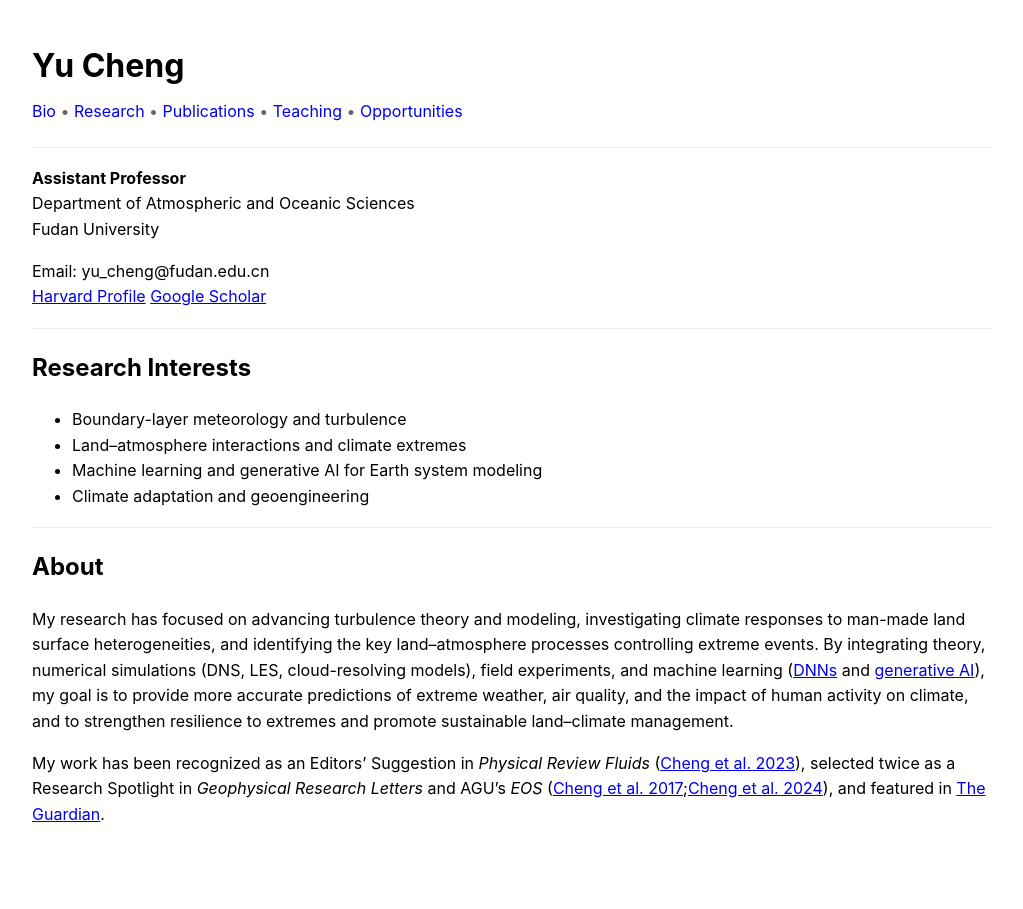
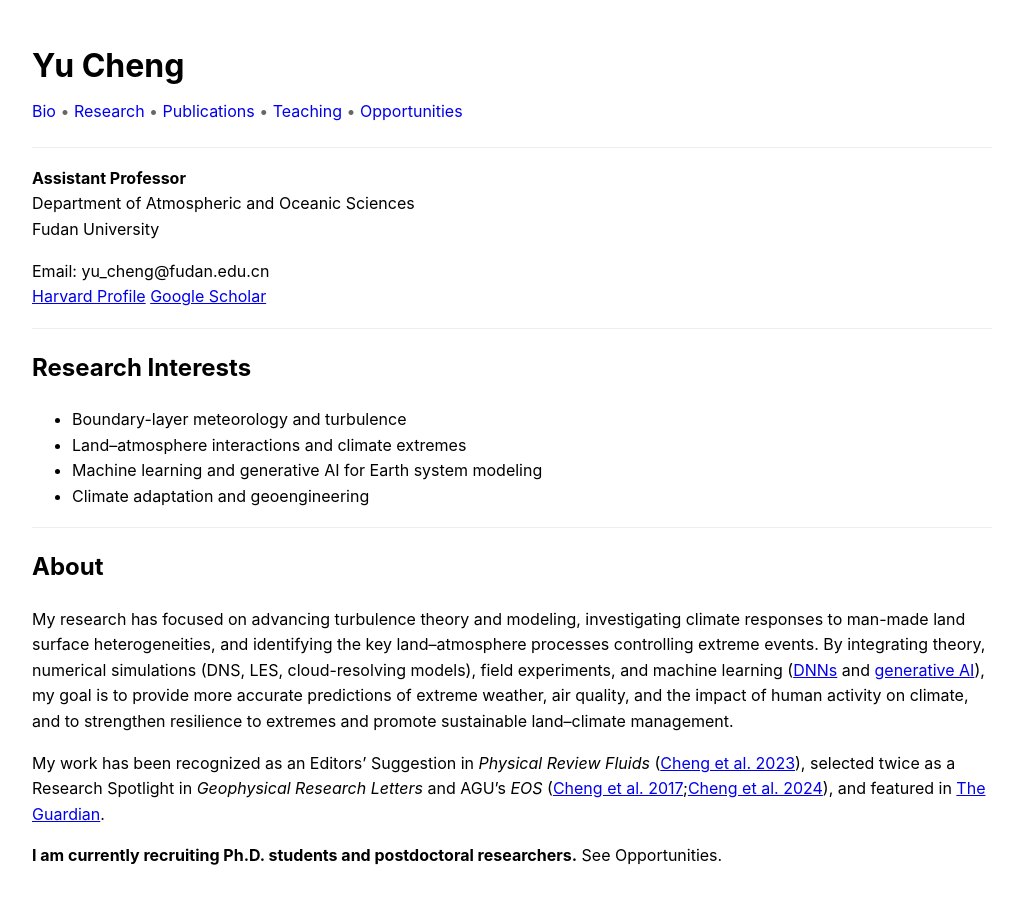
Before and after one commit to yc2965/yc2965.github.io, a Jekyll site: the page built from index.md, in a window 1280 px wide. Shown: the whole page, without its empty margins (128-1151 px from the left). Built offline with Jekyll 4.4.1, drawn with Linux system fonts in a browser that asks for light colours; our own code applies the rules of GitHub Pages for plain Markdown files.

Commit message:
Update index.md

```diff
--- a/index.md
+++ b/index.md
@@ -22,3 +22,5 @@ My research has focused on advancing turbulence theory and modeling, investigati
 https://doi.org/10.48550/arXiv.2510.00383)), my goal is to provide more accurate predictions of extreme weather, air quality, and the impact of human activity on climate, and to strengthen resilience to extremes and promote sustainable land–climate management.
 
 My work has been recognized as an Editors’ Suggestion in *Physical Review Fluids* ([Cheng et al. 2023](https://doi.org/10.1103/PhysRevFluids.8.114602)), selected twice as a Research Spotlight in *Geophysical Research Letters* and AGU’s *EOS* ([Cheng et al. 2017](https://doi.org/10.1002/2017GL073499);[Cheng et al. 2024]( https://doi.org/10.1029/2024GL112433)), and featured in [The Guardian](https://www.theguardian.com/news/2024/dec/05/weatherwatch-why-cooling-white-roofs-cause-neighbours-to-swelter).
+
+**I am currently recruiting Ph.D. students and postdoctoral researchers.** See Opportunities.
```
